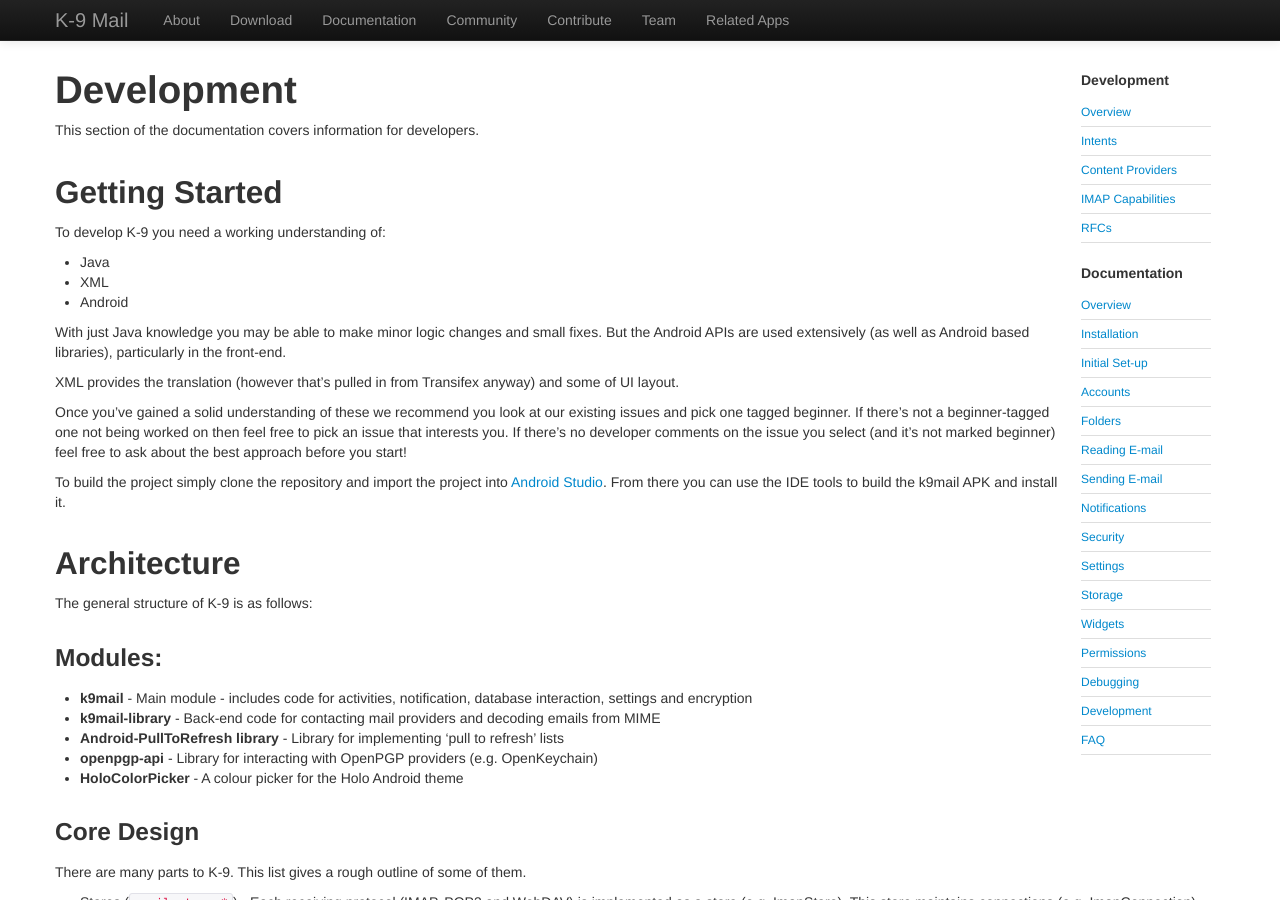
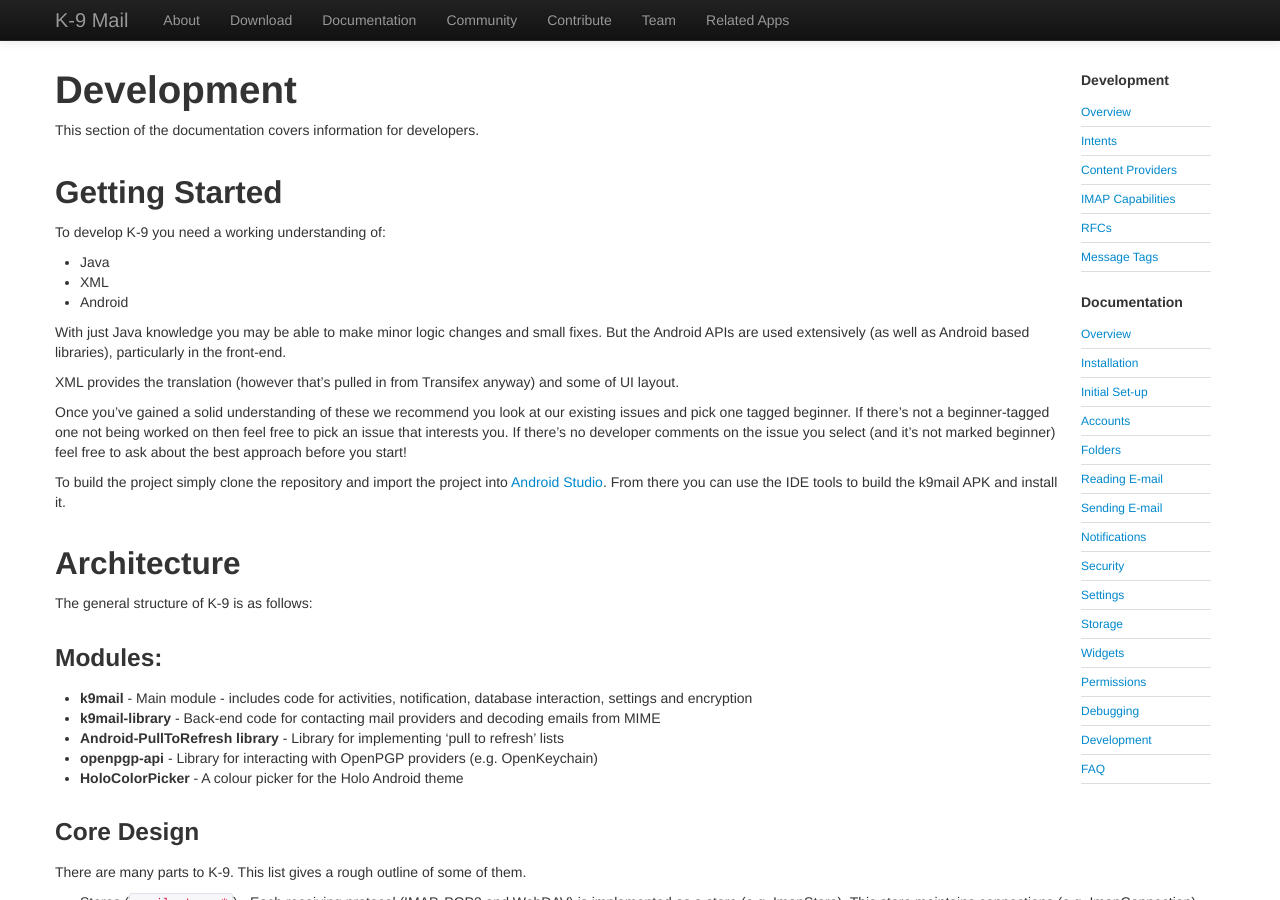
Before and after one commit to k9mail/k9mail.app, a Jekyll site: the page built from documentation/development.md, in a window 1280 px wide and 900 px high. Built offline with Jekyll 4.4.1, drawn with Linux system fonts in a browser that asks for light colours; nearby versions of some CDN libraries.

Commit message:
Add message tags to development header

```diff
--- a/_includes/development-header.html
+++ b/_includes/development-header.html
@@ -7,5 +7,6 @@
 		<li><a href="/documentation/development/contentProviders.html">Content Providers</a></li>
 		<li><a href="/documentation/development/imapExtensions.html">IMAP Capabilities</a></li>
 		<li><a href="/documentation/development/rfcs.html">RFCs</a></li>
+		<li><a href="/documentation/development/messageTags.html">Message Tags</a></li>
 	</ul>
 </div>
```
